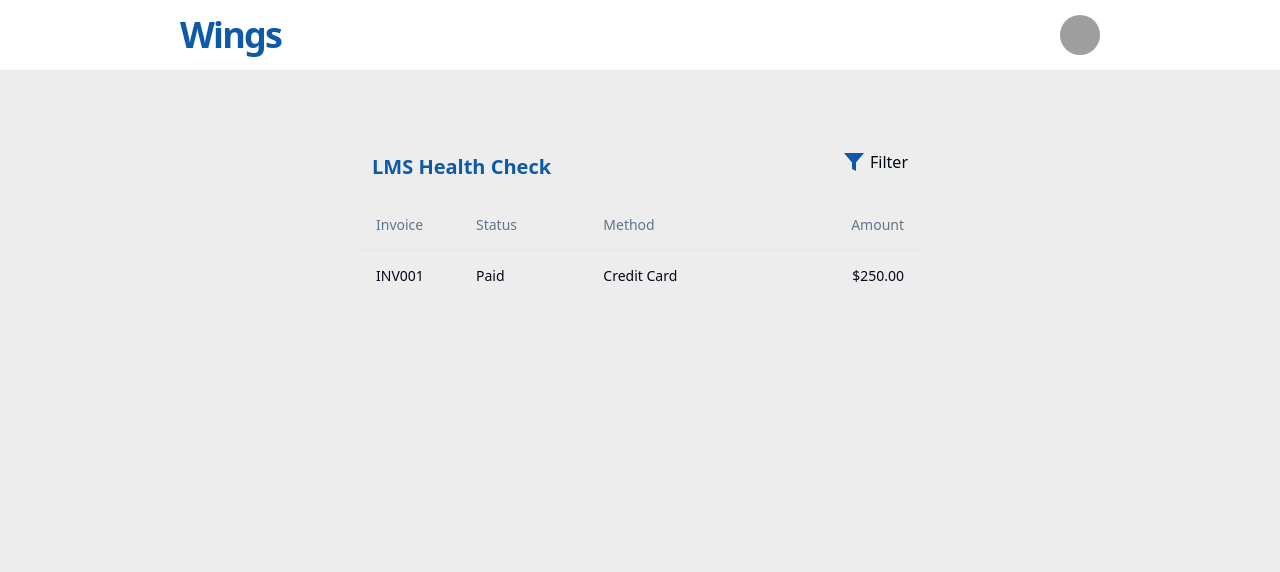
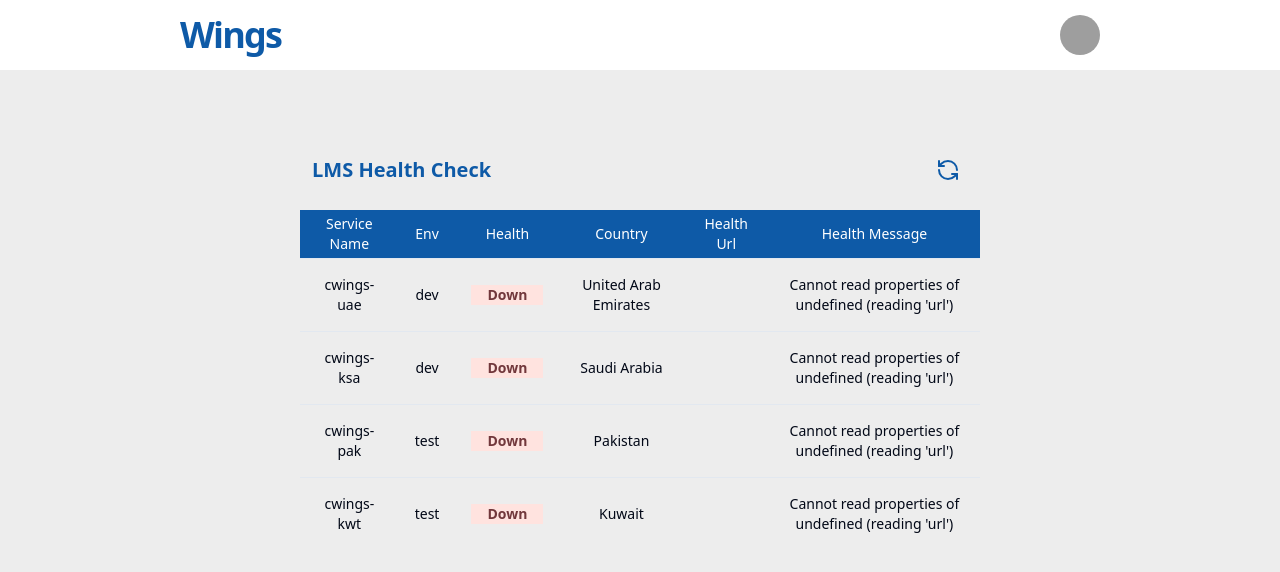
Before and after one commit to Adil-io/lms-health, a React (Vite) app: page / in a window 1280 px wide. Shown: the top 572 px of the page. Built offline with nearby package versions, Linux system fonts and the light colour scheme; grey boxes are pictures that could not be loaded.

Commit message:
useEffect BUG fixed

```diff
--- a/src/components/Header.jsx
+++ b/src/components/Header.jsx
@@ -9,11 +9,8 @@ import {
 } from "@/components/ui/dropdown-menu";
 import { Moon, LogOut } from "lucide-react";
 import { Switch } from "@/components/ui/switch";
-import { useState } from "react";
 
 const Header = () => {
-  const [Dark, setDark] = useState(false);
-
   return (
     <header className="relative flex justify-between items-center bg-background h-[70px] px-[180px]">
       <h1 className="text-4xl text-primary-custom font-bold tracking-tighter cursor-pointer">
--- a/src/components/HealthTable.jsx
+++ b/src/components/HealthTable.jsx
@@ -6,36 +6,107 @@ import {
   TableHeader,
   TableRow,
 } from "@/components/ui/table";
+import { Button } from "./ui/button";
+import { RefreshCcw } from "lucide-react";
 
-import { Filter } from "lucide-react";
+import { WINGS_SERVICES } from "@/constants/WINGS_SERVICES";
+import { useEffect, useState } from "react";
 
 const HealthTable = () => {
+  const [services, setServices] = useState(WINGS_SERVICES);
+  const [loading, setLoading] = useState(true);
+
+  useEffect(() => {
+    const fetchServiceInfo = async (service) => {
+      try {
+        const res = await fetch(service.url);
+        const message = await res.text();
+        return {
+          ...service,
+          health: true,
+          healthMessage: message,
+        };
+      } catch (error) {
+        return {
+          ...service,
+          health: false,
+          healthMessage: error.message,
+        };
+      }
+    };
+
+    const updateServices = async () => {
+      const updatedServices = await Promise.all(services.map(fetchServiceInfo));
+      setServices(updatedServices);
+      setLoading(false);
+      console.log(services);
+    };
+
+    updateServices();
+  }, []);
+
   return (
-    <div className="flex justify-center items-center flex-wrap mx-[360px] mt-20">
-      <div className="flex justify-between items-baseline self-end w-full px-3">
+    <div className="flex justify-center items-center flex-wrap mx-[300px] mt-20">
+      <div className="flex justify-between items-center self-end w-full px-3">
         <h2 className="text-xl text-primary-custom font-semibold">
           LMS Health Check
         </h2>
-        <span className="flex align-baseline gap-1">
-          <Filter className="fill-primary-custom" stroke="none" /> Filter
-        </span>
+        <Button
+          variant="ghost"
+          className="rounded-full px-2"
+          onClick={() => alert("Refreshing!!!")}
+        >
+          <RefreshCcw className="text-primary-custom" />
+        </Button>
       </div>
       <Table className="mt-5">
         <TableHeader>
-          <TableRow>
-            <TableHead className="w-[100px]">Invoice</TableHead>
-            <TableHead>Status</TableHead>
-            <TableHead>Method</TableHead>
-            <TableHead className="text-right">Amount</TableHead>
+          <TableRow className="bg-primary-custom">
+            <TableHead className="text-background text-center">
+              Service Name
+            </TableHead>
+            <TableHead className="text-background text-center">Env</TableHead>
+            <TableHead className="text-background text-center">
+              Health
+            </TableHead>
+            <TableHead className="text-background text-center">
+              Country
+            </TableHead>
+            <TableHead className="text-background text-center">
+              Health Url
+            </TableHead>
+            <TableHead className="text-background text-center">
+              Health Message
+            </TableHead>
           </TableRow>
         </TableHeader>
         <TableBody>
-          <TableRow>
-            <TableCell className="font-medium">INV001</TableCell>
-            <TableCell>Paid</TableCell>
-            <TableCell>Credit Card</TableCell>
-            <TableCell className="text-right">$250.00</TableCell>
-          </TableRow>
+          {services.map((service, index) => (
+            <TableRow key={index}>
+              <TableCell className="text-center">{service.name}</TableCell>
+              <TableCell className="text-center">{service.env}</TableCell>
+              <TableCell>
+                <p
+                  className={`${
+                    loading
+                      ? "bg-[#fbeac9] text-[#827257]"
+                      : service.health
+                      ? "bg-[#ddeddb] text-[#3d5443]"
+                      : "bg-[#ffe3df] text-[#72383c]"
+                  } font-semibold text-center px-4`}
+                >
+                  {loading ? "N/A" : service.health ? "Live" : "Down"}
+                </p>
+              </TableCell>
+              <TableCell className="text-center">{service.country}</TableCell>
+              <TableCell className="text-center">
+                <Button variant="link">{service.url}</Button>
+              </TableCell>
+              <TableCell className="text-center">
+                <p>{loading ? "N/A" : service.healthMessage}</p>
+              </TableCell>
+            </TableRow>
+          ))}
         </TableBody>
       </Table>
     </div>
--- /dev/null
+++ b/src/constants/COUNTRY.js
@@ -0,0 +1,16 @@
+const COUNTRY = {
+  AE: "United Arab Emirates",
+  SA: "Saudi Arabia",
+  PK: "Pakistan",
+  KE: "Kenya",
+  KW: "Kuwait",
+  EG: "Egypt",
+  LB: "Lebanon",
+  OM: "Oman",
+  JO: "Jordan",
+  GE: "Georgia",
+  BH: "Bahrain",
+  QA: "Qatar",
+};
+
+export default COUNTRY;
--- /dev/null
+++ b/src/constants/ENV.js
@@ -0,0 +1,7 @@
+const ENV = {
+  DEV: "dev",
+  TEST: "test",
+  PROD: "prod",
+};
+
+export default ENV;
--- /dev/null
+++ b/src/constants/WINGS_SERVICES.js
@@ -0,0 +1,30 @@
+import ENV from "./ENV";
+import COUNTRY from "./COUNTRY";
+import { CWINGS_DEV, CWINGS_TEST } from "../lib/envHelper";
+
+export const WINGS_SERVICES = [
+  {
+    name: "cwings-uae",
+    env: ENV.DEV,
+    country: COUNTRY.AE,
+    url: CWINGS_DEV.AE,
+  },
+  {
+    name: "cwings-ksa",
+    env: ENV.DEV,
+    country: COUNTRY.SA,
+    url: CWINGS_DEV.SA,
+  },
+  {
+    name: "cwings-pak",
+    env: ENV.TEST,
+    country: COUNTRY.PK,
+    url: CWINGS_TEST.PK,
+  },
+  {
+    name: "cwings-kwt",
+    env: ENV.TEST,
+    country: COUNTRY.KW,
+    url: CWINGS_TEST.KW,
+  },
+];
--- /dev/null
+++ b/src/lib/envHelper.js
@@ -0,0 +1,9 @@
+export const CWINGS_DEV = {
+  AE: import.meta.env.VITE_CWINGS_DEV_UAE,
+  SA: import.meta.env.VITE_CWINGS_DEV_KSA,
+};
+
+export const CWINGS_TEST = {
+  PK: import.meta.env.VITE_CWINGS_TEST_PAK,
+  KW: import.meta.env.VITE_CWINGS_TEST_KWT,
+};
```
